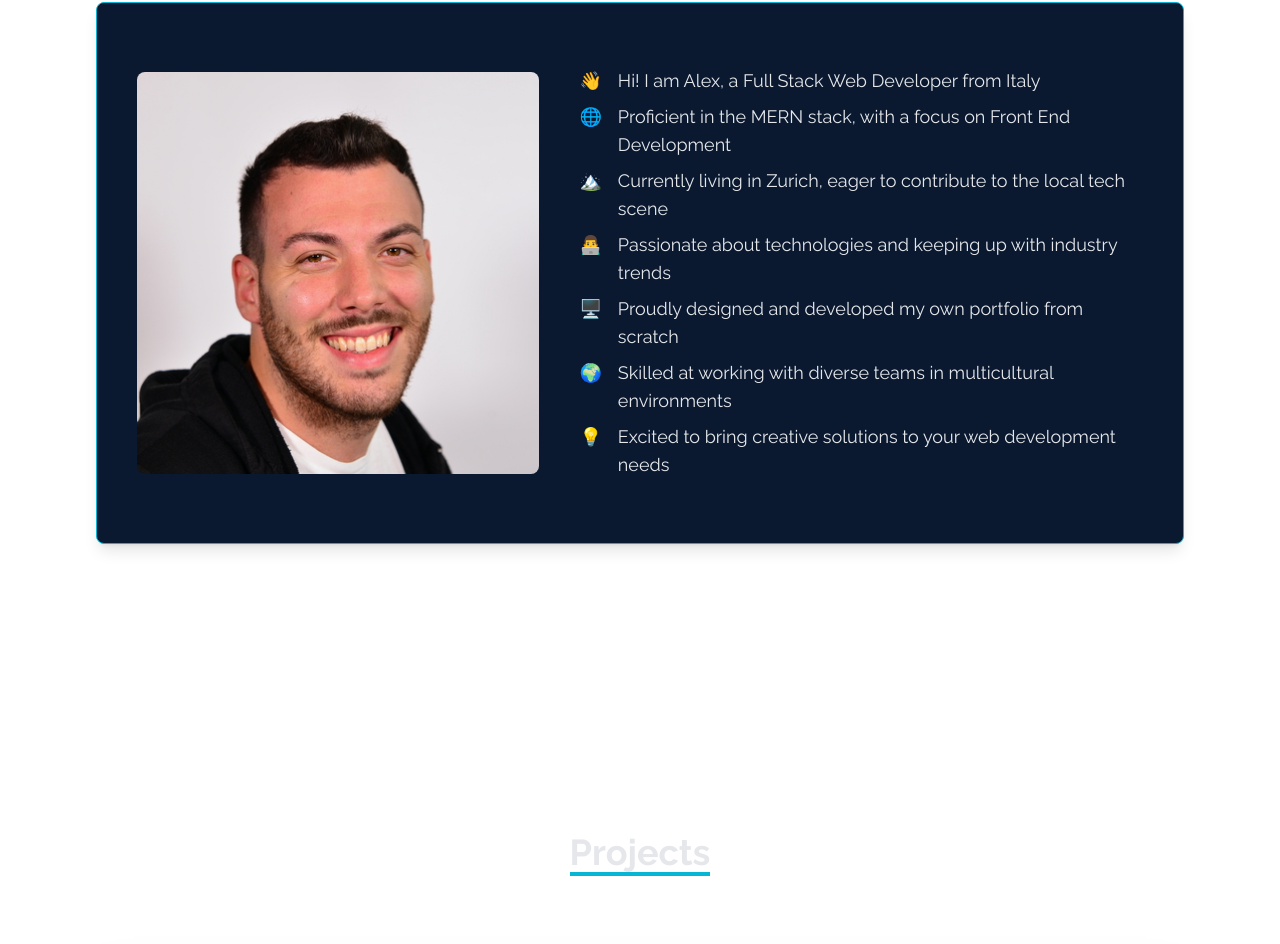
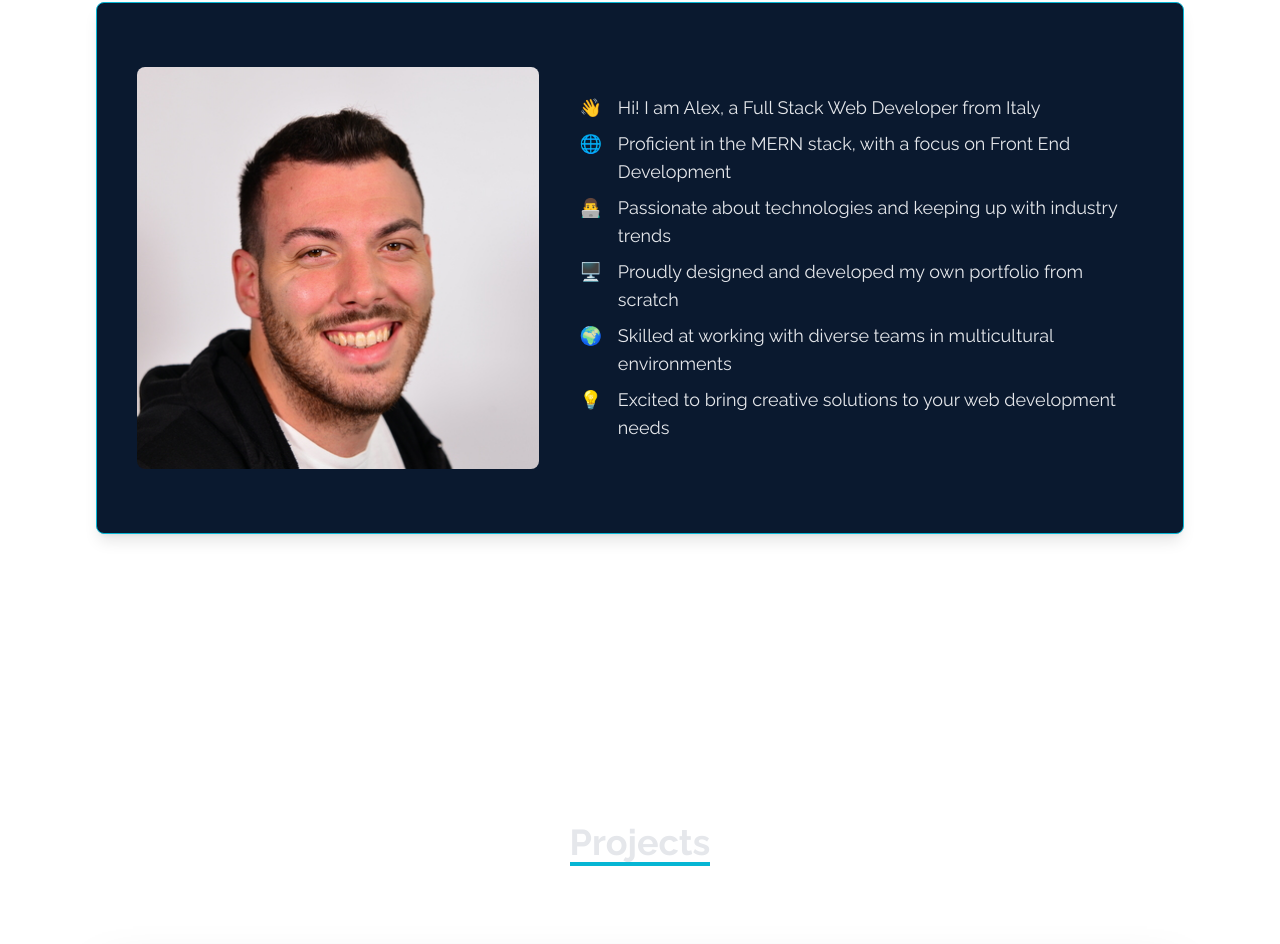
Before and after one commit to Alkxs/Personal-Portfolio, a React (Vite) app: page / in a window 1280 px wide. Shown: the part 1050-1994 px from the top of the page. Built offline with nearby package versions, Linux system fonts and the light colour scheme; a web font is replaced by a local one.

Commit message:
About section updated

```diff
--- a/src/components/About.jsx
+++ b/src/components/About.jsx
@@ -1,6 +1,5 @@
 import profile from '../assets/profile.png'
 import { FiDownload } from 'react-icons/fi'
-
 
 const About = () => {
   return (
@@ -19,10 +18,6 @@ const About = () => {
             <div className='w-full text-left flex justify-start'>
               <div>🌐</div>
               <div className='pl-4 font-normal'>Proficient in the MERN stack, with a focus on Front End Development</div>
-            </div>
-            <div className='w-full text-left flex justify-start'>
-              <div>🏔️</div>
-              <div className='pl-4 font-normal'>Currently living in Zurich, eager to contribute to the local tech scene</div>
             </div>
             <div className='w-full text-left flex justify-start'>
               <div>👨‍💻</div>
```
